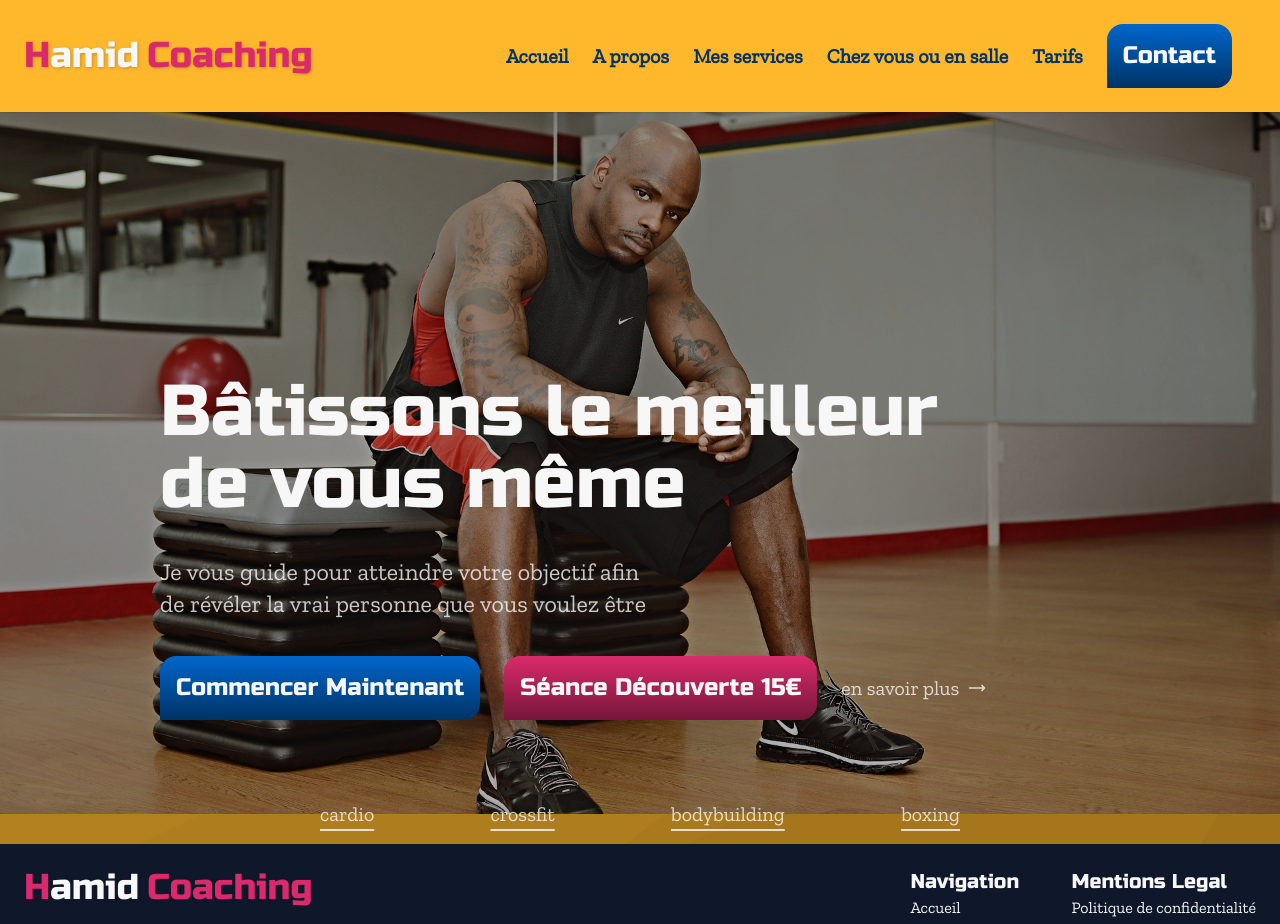
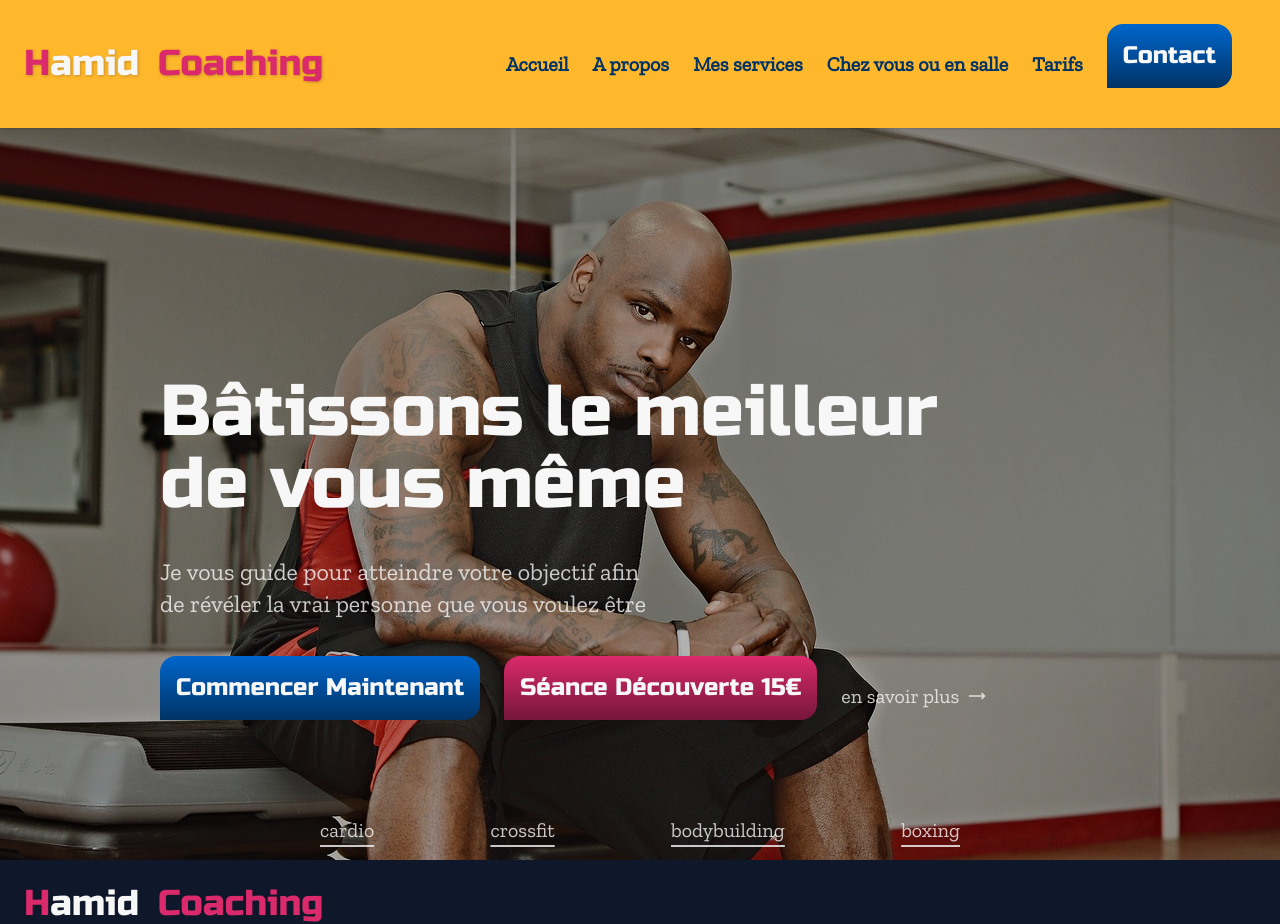
Before and after one commit to newdev-creator/hamid, a Next.js app: page / in a window 1280 px wide. Shown: the top 924 px of the page. Built offline with nearby package versions, Linux system fonts and the light colour scheme.

Commit message:
feat: section hero

```diff
--- a/app/components/Hero.tsx
+++ b/app/components/Hero.tsx
@@ -14,7 +14,7 @@ export default function Hero() {
     <>
       <div className="bg-orange w-full h-[5.5rem]"></div>
       <div
-        className="relative bg-no-repeat  bg-cover bg-center lg:bg-[center_top_-8rem] max-w-ful flex flex-col"
+        className="relative bg-no-repeat bg-center lg:bg-[center_top_-8rem] max-w-ful flex flex-col"
         style={{
           backgroundImage: `url(${bg.src})`,
           width: "100%",
@@ -46,7 +46,7 @@ export default function Hero() {
           </div>
         </div>
         <div className="px-10 lg:px-80 text-xl font-medium opacity-80 mb-4 mt-20 underline underline-offset-8">
-          <ul className="flex justify-between items-center">
+          <ul className="flex justify-between items-center gap-2">
             <li>cardio</li>
             <li>crossfit</li>
             <li>bodybuilding</li>
--- a/app/components/layout/Footer.tsx
+++ b/app/components/layout/Footer.tsx
@@ -21,7 +21,7 @@ export default function Footer() {
           >
             <Logo />
           </Link>
-          <p className="w-96 font-medium text-white mb-4">
+          <p className="w-full max-w-sm font-medium text-white mb-4">
             With lots of unique blocks, you can easily build a page without
             coding. Build your next landing page.
           </p>
--- a/tailwind.config.ts
+++ b/tailwind.config.ts
@@ -8,6 +8,9 @@ const config: Config = {
     "./app/**/*.{js,ts,jsx,tsx,mdx}",
   ],
   theme: {
+    screens: {
+      lg: "1130px",
+    },
     fontFamily: {
       Zilla_Slab: ["zilla slab", "sans-serif"],
       Russo_One: ["russo one", "serif"],
```
